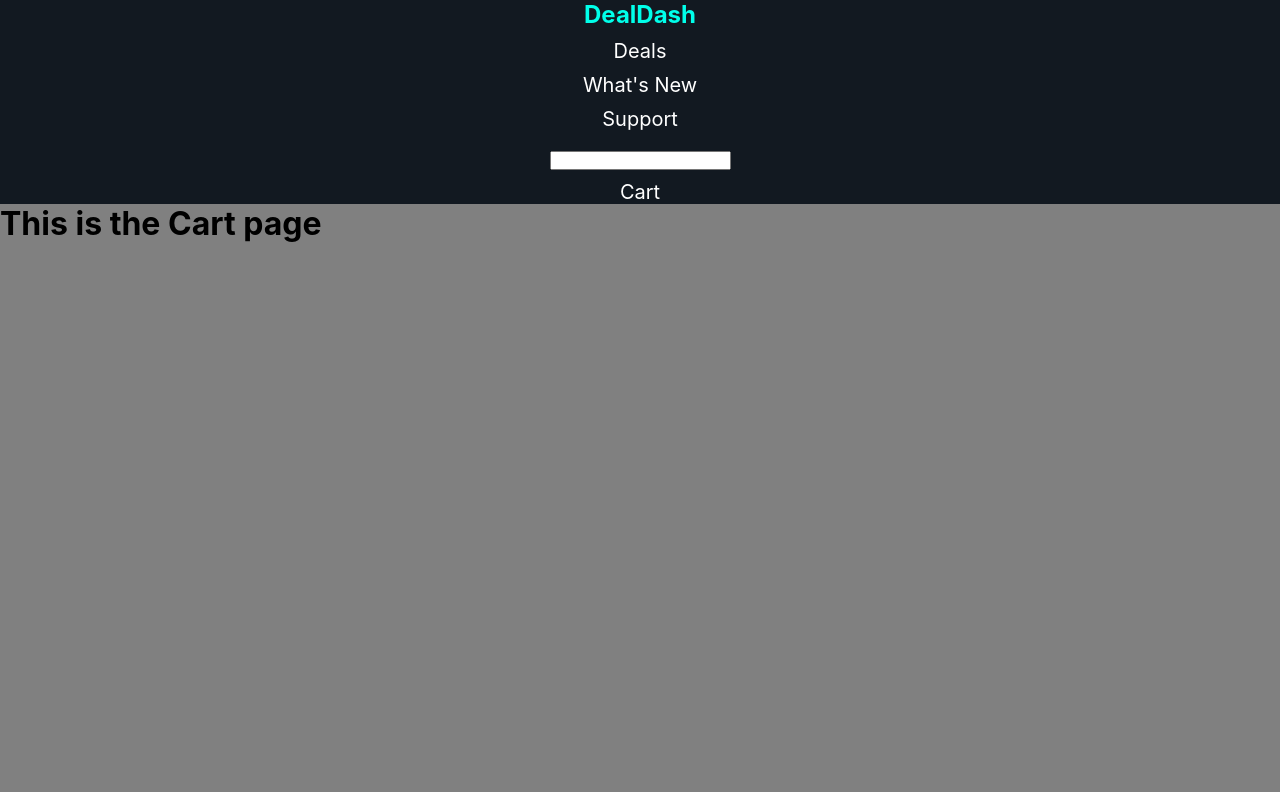
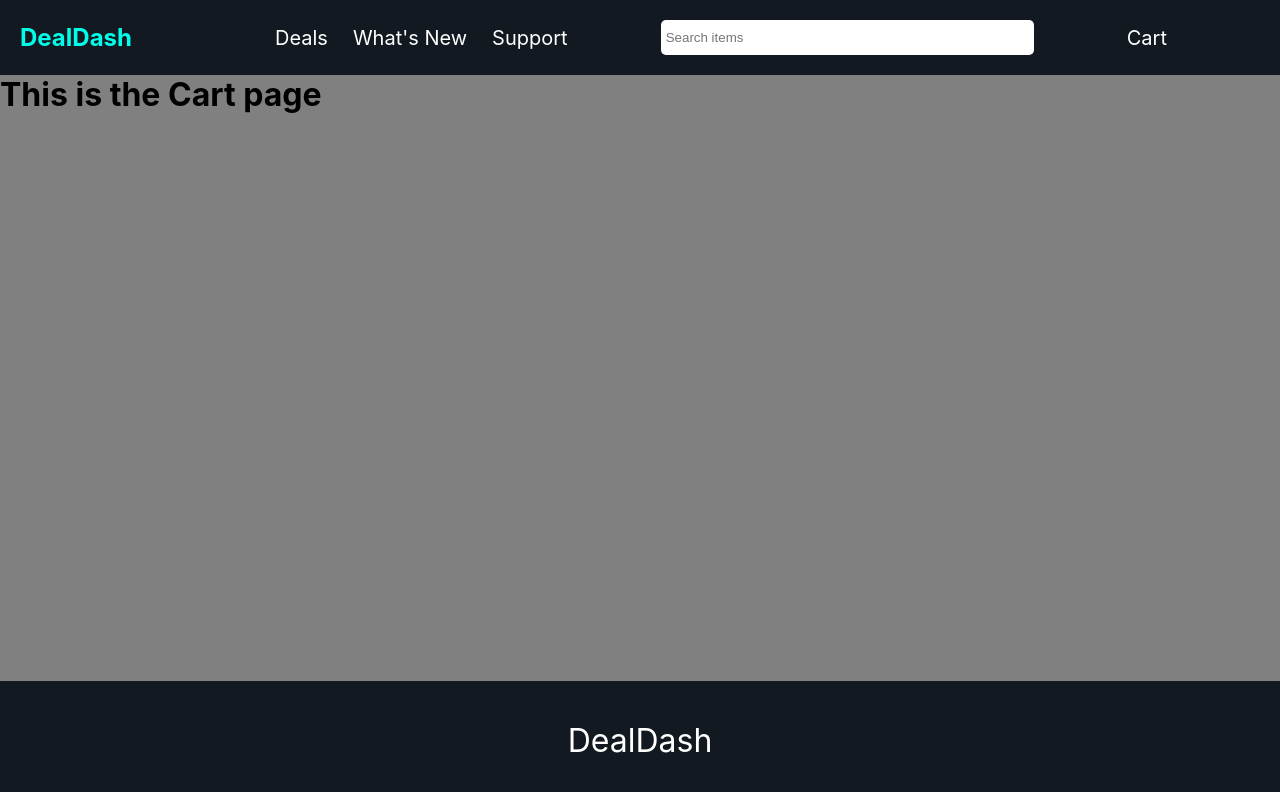
Before and after one commit to Jonast96/DealDash, a React (Create React App) app: page /cart in a window 1280 px wide. Shown: the top 792 px of the page. Built offline with nearby package versions, Linux system fonts and the light colour scheme.

Commit message:
inital nav/footer demo

```diff
--- a/src/App.js
+++ b/src/App.js
@@ -1,5 +1,6 @@
 import { Link, useParams, Routes, Route } from 'react-router-dom';
 import Nav from './components/header';
+import Footer from './components/footer';
 
 
 import Deals from './views/deals/deals';
@@ -9,21 +10,31 @@ import WhatsNew from './views/whatsNew/whatsNew';
 import Cart from './views/cart/cart';
 import "./styles/styles.scss"
 
+function Layout(props) {
+  return (
+    <>
+      <Nav />
+      {props.children}
+      <Footer />
+    </>
+  )
+}
+
 
 
 
 function App() {
   return (
-    <div>
-      <Nav />
+    <div className='app'>
+      <Layout>
         <Routes>
           <Route path='/deals' element={<Deals />} />
           <Route path='/' element={<Home />} />
           <Route path='/support' element={<Support />} />
           <Route path='/whats-new' element={<WhatsNew />} />
           <Route path='/cart' element={<Cart />} />
-
         </Routes>
+      </Layout>
     </div>
   );
 }
--- /dev/null
+++ b/src/components/footer.jsx
@@ -0,0 +1,9 @@
+export default function Footer () {
+    return (
+        <footer>
+
+        <p>DealDash</p>
+
+        </footer>
+    )
+}
--- a/src/components/header.jsx
+++ b/src/components/header.jsx
@@ -1,17 +1,31 @@
 import { Link } from 'react-router-dom';
-
+import React from 'react';
 
 export default function Nav() {
+
+  const [dropDownMenu, setDropDownMenu] = React.useState(false)
+  function changeState () {
+    setDropDownMenu((prevState) => !prevState )
+  }
+
     return (
       <nav className='nav'>
         <h1><Link className='h1' to={"/"}>DealDash</Link></h1>
-        <ul>
+        <div onClick={()=>{changeState()}} className={dropDownMenu ? "hamburger active" : "hamburger"}>
+            <span></span>
+            <span></span>
+            <span></span>
+        </div>
+
+        <div className={dropDownMenu ? "dropdown active": "dropdown"}>
+        <p className='flex-item'><Link to={"/cart"}>Cart</Link></p>
+        <ul className='flex-item'>
           <li><Link to={"/deals"}>Deals</Link></li>
           <li><Link to={"/whats-new"}>What's New</Link></li>
           <li><Link to={"/support"}>Support</Link></li>
         </ul>
-        <input type={'search'}></input>
-        <p><Link to={"/cart"}>Cart</Link></p>
+        <input className='flex-item' placeholder='Search items' type={'search'}></input>
+        </div>
       </nav>
     )
   }
--- a/src/styles/styles.scss
+++ b/src/styles/styles.scss
@@ -16,6 +16,9 @@ body {
   max-width: 1400px;
   margin: 0 auto;
 }
+.app {
+  min-height: 100vh;
+}
 
 nav {
   background: $primary-color;
@@ -23,7 +26,62 @@ nav {
   justify-content: center;
   align-items: center;
   flex-direction: column;
-  gap: 10px;
+  padding: 20px 0;
+
+  .dropdown {
+    max-height: 0;
+    overflow: hidden;
+    transition: max-height 0.3s ease-in;
+    display: flex;
+    flex-direction: column;
+  }
+
+  .dropdown.active {
+    max-height: 500px;
+  }
+
+  /* Styles for the hamburger icon */
+  .hamburger {
+    display: flex;
+    flex-direction: column;
+    justify-content: space-between;
+    height: 20px;
+    cursor: pointer;
+    margin: 20px 0;
+  }
+
+  .hamburger span {
+    width: 25px;
+    height: 3px;
+    background-color: #ffffff;
+    transition: transform 0.3s ease-in-out;
+  }
+
+  .hamburger span:first-child {
+    margin-top: 0;
+  }
+
+  .hamburger span:last-child {
+    margin-bottom: 0;
+  }
+
+  /* Styles for the active hamburger icon */
+  .hamburger.active span:first-child {
+    transform: translateY(7px) rotate(45deg);
+  }
+
+  .hamburger.active span:last-child {
+    transform: translateY(-7px) rotate(-45deg);
+  }
+
+  .hamburger.active span:nth-child(2) {
+    opacity: 0;
+  }
+
+  p {
+    text-align: center;
+    margin-bottom: 10px;
+  }
 
   a {
     text-decoration: none;
@@ -35,6 +93,12 @@ nav {
     font-size: 1.5rem;
   }
 
+  input {
+    padding: 10px 5px;
+    border-radius: 5px;
+    border: none;
+  }
+
   ul {
     text-align: center;
     li {
@@ -43,3 +107,54 @@ nav {
     }
   }
 }
+
+footer {
+  position: fixed;
+  bottom: 0;
+  left: 0;
+  width: 100%;
+  background-color: $primary-color;
+  padding: 40px 0;
+
+  p {
+    color: $secondary-text;
+    font-size: 2rem;
+    text-align: center;
+  }
+}
+
+@media screen and (min-width: 850px) {
+  nav {
+    flex-direction: row;
+    gap: 50px;
+    padding: 20px;
+
+    ul {
+      display: flex;
+      gap: 25px;
+      justify-content: center;
+      li {
+        margin: auto 0;
+      }
+    }
+
+    .hamburger {
+      display: none;
+    }
+    .dropdown {
+      max-height: fit-content;
+      width: 100%;
+      align-items: center;
+      flex-direction: row;
+    }
+
+    .flex-item {
+      flex: 1;
+      flex-basis: content;
+      margin: auto 0;
+    }
+    .flex-item:nth-child(1) {
+      order: 1;
+    }
+  }
+}
```
Lines whose indentation alone changed are shown as unchanged.
